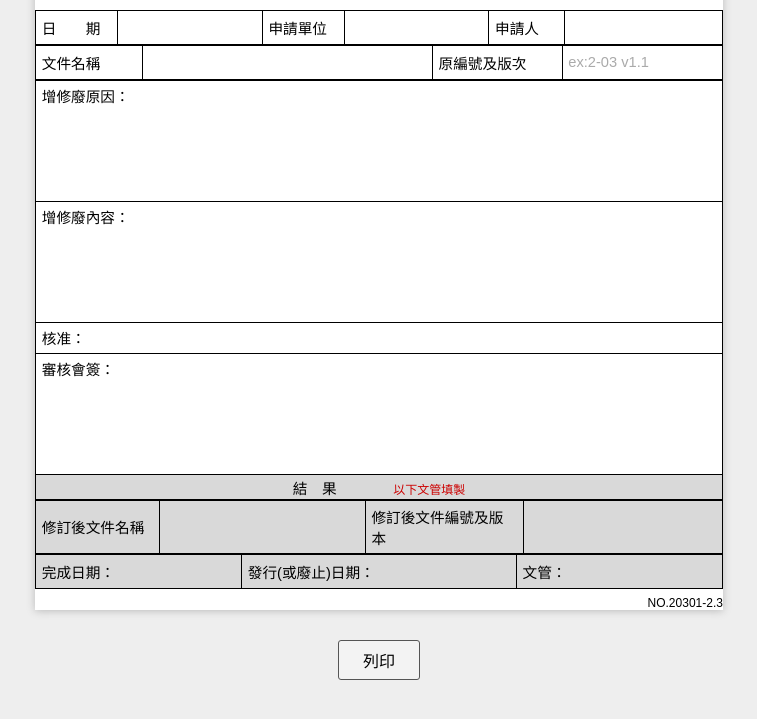
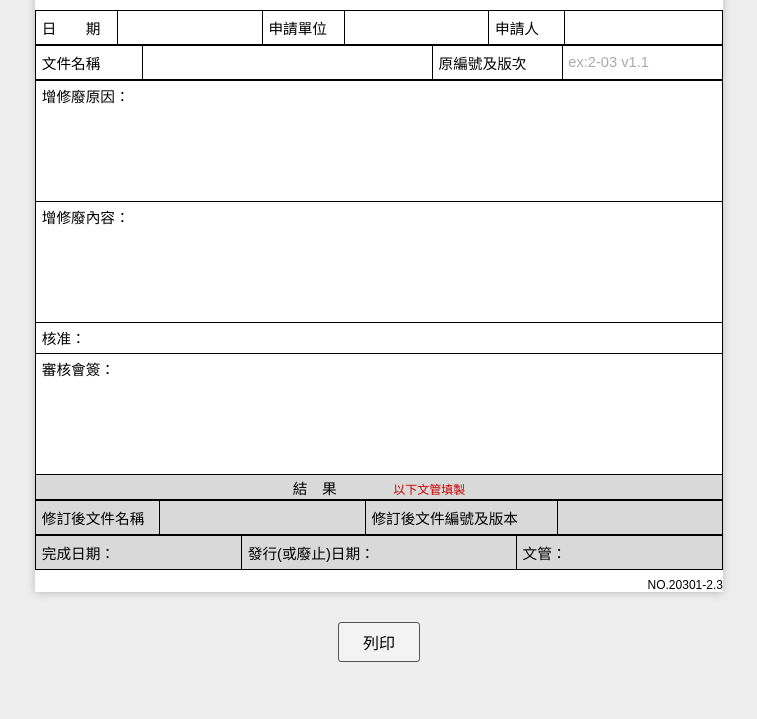
Before and after one commit to kasumitsai/DCR, a plain HTML site: page index.html in a window 1280 px wide. Shown: the part 143-862 px from the top of the page, without its empty margins (261-1018 px from the left). Drawn offline with Linux system fonts and the light colour scheme.

Commit message:
Adjust column widths in result-fields table
Updated column widths in result-fields table.

```diff
--- a/index.html
+++ b/index.html
@@ -92,7 +92,7 @@ button { font-family: inherit; font-size: 12pt; padding: 7px 24px; border: 1px s
   </table>
 
   <table class="result-fields">
-    <colgroup><col style="width:18%"><col style="width:30%"><col style="width:23%"><col style="width:29%"></colgroup>
+    <colgroup><col style="width:18%"><col style="width:30%"><col style="width:28%"><col style="width:24%"></colgroup>
     <tr>
       <td class="gray">修訂後文件名稱</td><td class="gray" contenteditable="true"></td>
       <td class="gray">修訂後文件編號及版本</td><td class="gray" contenteditable="true"></td>
```
